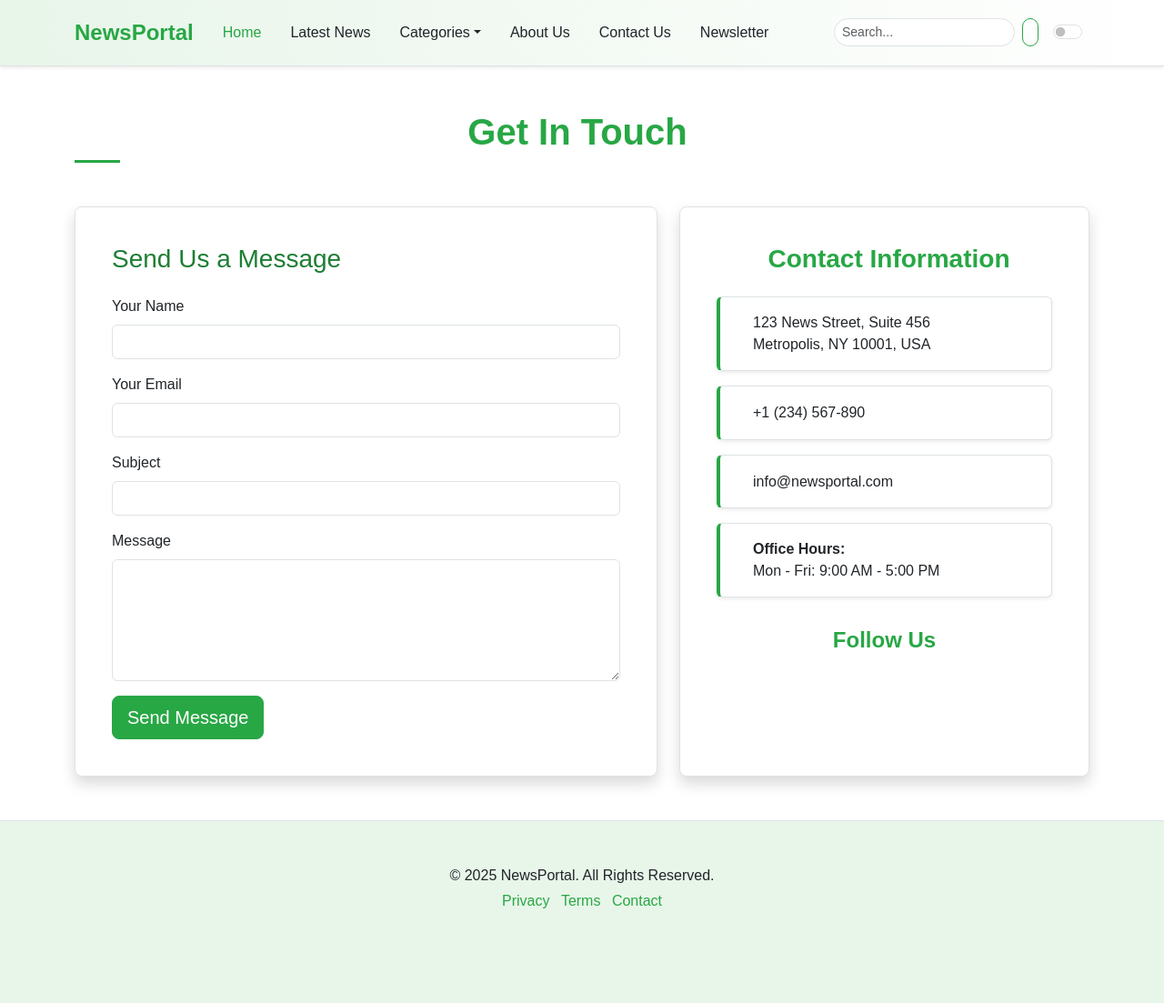
After one commit to pyankita/news-portal, a Django app: page /contact/ in a window 1280 px wide. The commit adds this page. Shown: the whole page at 91% size. Run offline with Django 5.2, Linux system fonts and the light colour scheme; data comes from the database, SQL or seed files in the repository; both versions use the stored data as it was after the commit; some libraries are stand-ins or nearby versions.

Commit message:
about+contact html page

```diff
--- a/newspaper/models.py
+++ b/newspaper/models.py
@@ -9,8 +9,9 @@ class TimeStampModel(models.Model):
 
 
 class Category(TimeStampModel):
+    name=models.CharField(max_length=100)
     icon=models.CharField(max_length=100,null=True,blank=True)
-    name=models.CharField(max_length=100)
+
 
     def __str__(self):
         return self.name
--- a/newspaper/urls.py
+++ b/newspaper/urls.py
@@ -6,5 +6,7 @@ urlpatterns = [
     path("post-list/",views.PostListView.as_view(),name="post-list"),
     path("post-by-category/<int:category_id>/",views.PostByCategoriesView.as_view(),name="post-by-category"),
     path("tag-list",views.TagListView.as_view(),name="tag-list"),
+    path("about-us/",views.AboutUsView.as_view(),name="about-us"),
+    path("contact/",views.ContactDetailView.as_view(),name="contact")
 
 ]
--- a/newspaper/views.py
+++ b/newspaper/views.py
@@ -1,7 +1,7 @@
 from typing import Any
 from django.db.models.query import QuerySet
 from django.shortcuts import render
-from newspaper.models import Post,Advertisement
+from newspaper.models import Post,Advertisement,Tag
 from django.views.generic import ListView
 
 
@@ -44,7 +44,7 @@ class HomeView(SidebarMixin,ListView):
 
         ).order_by("-published_at","-views_count")[:5]
 
-        context["categories"]= Post.object.all()[:4]
+        context["categories"]= Post.objects.all()[:4]
 
         return context
 
@@ -72,7 +72,7 @@ class PostByCategoriesView(SidebarMixin,ListView):
         query =query.filter(
             published_at__isnull=False,
             status="active",
-            category__id=self.kwargs["category_is"],
+            category__id=self.kwargs["category_id"],
         ).order_by("-published_at")
 
         return query
@@ -81,3 +81,11 @@ class TagListView(ListView):
     model=Tag
     template_name="newsportal/tags.html"
     context_object_name="tags"
+
+class AboutUsView(ListView):
+    model=Post
+    template_name="newsportal/about.html"
+
+class ContactDetailView(ListView):
+    model=Post
+    template_name="newsportal/contact.html"
--- /dev/null
+++ b/templates/newsportal/contact.html
@@ -0,0 +1,84 @@
+{% extends 'newsportal/base.html' %}
+
+{% block content %}
+
+<!-- Main Content Area -->
+<div class="container mt-5 mb-5">
+    <h1 class="mb-5 text-center section-title">
+      <span>Get In Touch</span>
+    </h1>
+
+    <div class="row g-4">
+      <!-- Contact Form -->
+      <div class="col-lg-7">
+        <div class="contact-form-section">
+          <h3 class="mb-4 contact-form-title">Send Us a Message</h3>
+          <form>
+            <div class="mb-3">
+              <label for="contactName" class="form-label">Your Name</label>
+              <input type="text" class="form-control" id="contactName" required />
+            </div>
+            <div class="mb-3">
+              <label for="contactEmail" class="form-label">Your Email</label>
+              <input type="email" class="form-control" id="contactEmail" required />
+            </div>
+            <div class="mb-3">
+              <label for="contactSubject" class="form-label">Subject</label>
+              <input type="text" class="form-control" id="contactSubject" />
+            </div>
+            <div class="mb-3">
+              <label for="contactMessage" class="form-label">Message</label>
+              <textarea class="form-control" id="contactMessage" rows="5" required></textarea>
+            </div>
+            <button type="submit" class="btn btn-success btn-lg">Send Message</button>
+          </form>
+        </div>
+      </div>
+
+      <!-- Contact Details & Social Links -->
+      <div class="col-lg-5">
+        <div class="contact-form-section contact-details-section">
+          <h3 class="text-center">Contact Information</h3>
+          <div class="contact-item">
+            <i class="bi bi-geo-alt-fill"></i>
+            <div>
+              123 News Street, Suite 456
+              <br />
+              Metropolis, NY 10001, USA
+            </div>
+          </div>
+          <div class="contact-item">
+            <i class="bi bi-telephone-fill"></i>
+            <div>
+              <a href="tel:+1234567890">+1 (234) 567-890</a>
+            </div>
+          </div>
+          <div class="contact-item">
+            <i class="bi bi-envelope-fill"></i>
+            <div>
+              <a href="mailto:info@newsportal.com">info@newsportal.com</a>
+            </div>
+          </div>
+          <div class="contact-item">
+            <i class="bi bi-clock-fill"></i>
+            <div>
+              <strong>Office Hours:</strong>
+              <br />
+              Mon - Fri: 9:00 AM - 5:00 PM
+            </div>
+          </div>
+
+          <hr class="my-3 contact-details-hr" />
+          <h4 class="mb-1 text-center contact-follow-title">Follow Us</h4>
+          <div class="social-links-contact text-center">
+            <a href="#" class="text-decoration-none me-3"><i class="bi bi-facebook"></i></a>
+            <a href="#" class="text-decoration-none me-3"><i class="bi bi-twitter-x"></i></a>
+            <a href="#" class="text-decoration-none me-3"><i class="bi bi-instagram"></i></a>
+            <a href="#" class="text-decoration-none"><i class="bi bi-linkedin"></i></a>
+          </div>
+        </div>
+      </div>
+    </div>
+  </div>
+
+{% endblock %}
--- a/templates/newsportal/nav.html
+++ b/templates/newsportal/nav.html
@@ -29,7 +29,7 @@
 
               {% for category in categories %}
               <li>
-                <a class="dropdown-item" href="{% url 'post-by-category' category.id%}">{{category.name|title}}</a>
+                <a class="dropdown-item" href="{% url 'post-by-category' category.id %}">{{category.name|title}}</a>
               </li>
               {% endfor %}
 
@@ -37,7 +37,7 @@
                 <hr class="dropdown-divider" />
               </li>
               <li>
-                <a class="dropdown-item" href="all-categories.html">All Categories</a>
+                <a class="dropdown-item" href="#">All Categories</a>
               </li>
               <li>
                 <a class="dropdown-item" href="{% url 'tag-list' %}">All Tags</a>
@@ -45,10 +45,10 @@
             </ul>
           </li>
           <li class="nav-item">
-            <a class="nav-link" href="about.html">About Us</a>
+            <a class="nav-link" href="{% url 'about-us' %}">About Us</a>
           </li>
           <li class="nav-item">
-            <a class="nav-link" href="contact.html">Contact Us</a>
+            <a class="nav-link" href="{% url 'contact' %}">Contact Us</a>
           </li>
           <li class="nav-item">
             <a class="nav-link" href="#newsletter-section">Newsletter</a>
--- a/templates/newsportal/tags.html
+++ b/templates/newsportal/tags.html
@@ -1,4 +1,4 @@
-{% extends "newsportal/base.html' %}
+#{% extends 'newsportal/base.html' %}
 
 {% block content %}
 
@@ -9,10 +9,10 @@
          <!-- Use the existing .article-tags styling for consistency -->
          <div class="article-tags">
             {% for tag in tags%}
-            <a href="tag.html">Politics</a>
+            <a href="tag.html">{{ tag.name }}</a>
             {% endfor %}
          </div>
     </div>
 </div>
 
-{% endfor %}
+{% endblock %}
```
Also changed, not shown: templates/newsportal/about.html (added, +65 -0 lines), db.sqlite3, newspaper/migrations/0004_category_icon.py (added).
